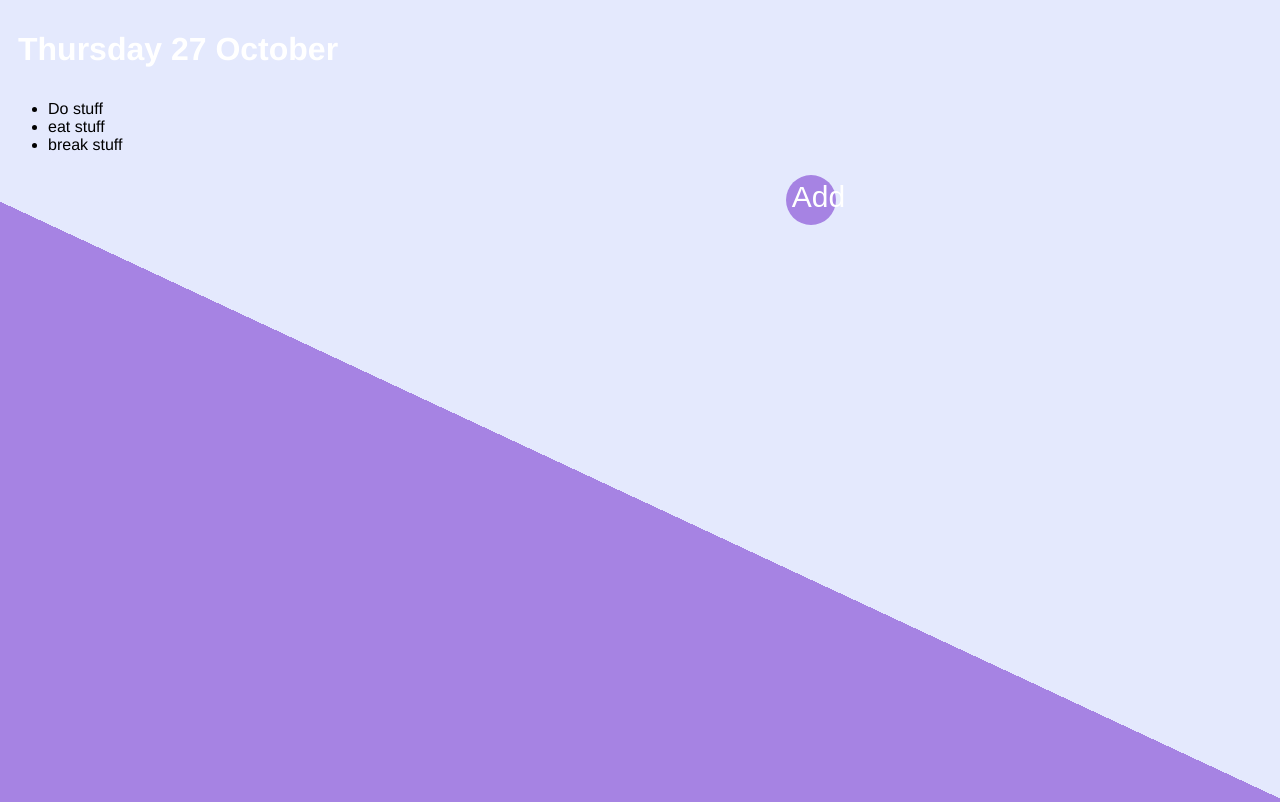
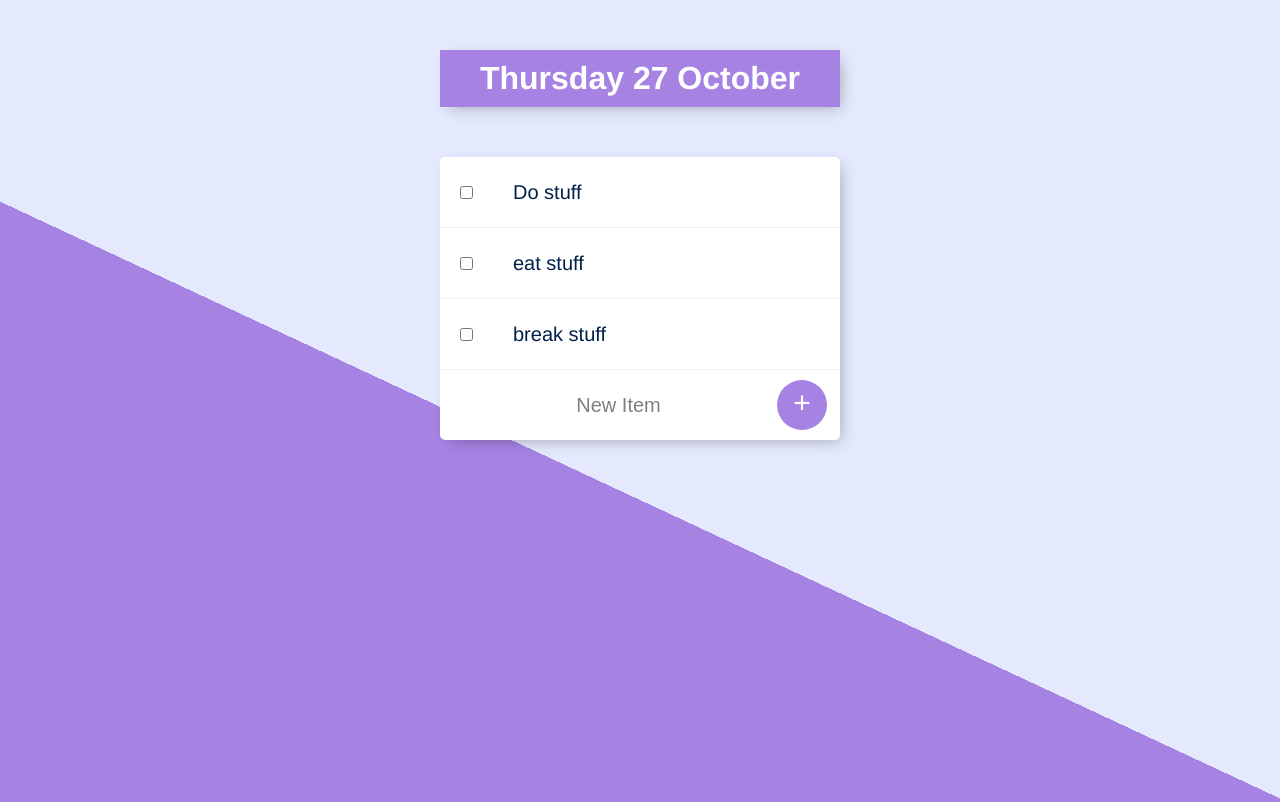
Before and after one commit to airtatsumaki/ToDoList-v1, a Node server app: page / in a window 1280 px wide. Shown: the top 802 px of the page. Run offline with Node 20, Linux system fonts and the light colour scheme.

Commit message:
styling WIP

```diff
--- a/public/css/styles.css
+++ b/public/css/styles.css
@@ -2,7 +2,7 @@ html {
   background-color: #E4E9FD;
   background-image: -webkit-linear-gradient(65deg, #A683E3 50%, #E4E9FD 50%);
   min-height: 1000px;
-  font-family: 'helvetica neue';
+  font-family: 'helvetica';
 }
 
 h1 {
@@ -66,6 +66,7 @@ button {
   font-size: 30px;
   padding-bottom: 6px;
   border-width: 0;
+  cursor: pointer;
 }
 
 input[type="text"] {
--- a/views/pages/index.ejs
+++ b/views/pages/index.ejs
@@ -7,17 +7,27 @@
   <link rel="stylesheet" href="css/styles.css">
   <title>To Do List</title>
 </head>
+
 <body>
-  <h1><%= theDate %></h1>
-  <ul>
+  <div class="box">
+    <h1 id="heading"><%= theDate %></h1>
+  </div>
+
+  <div class="box">
     <% for(let x = 0; x < todolist.length; x++){ %>
-      <li><%= todolist[x] %></li>
+      <div class="item">
+        <input type="checkbox">
+        <p><%= todolist[x] %></p>
+      </div>
     <% } %>
-  </ul>
-  <form action="/" method="post">
-    <input type="text" name="task" id="task">
-    <button type="submit">Add</button>
-  </form>
+
+    <form class="item" action="/" method="post">
+      <input type="text" name="task" id="task" placeholder="New Item" autocomplete="off">
+      <button type="submit">+</button>
+    </form>
+  </div>
+
+
 
 
 </body>
```
